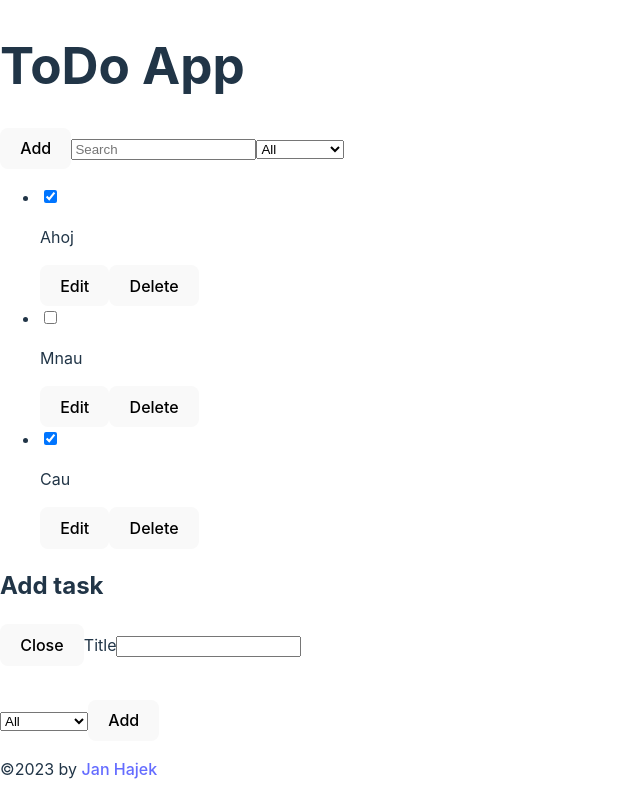
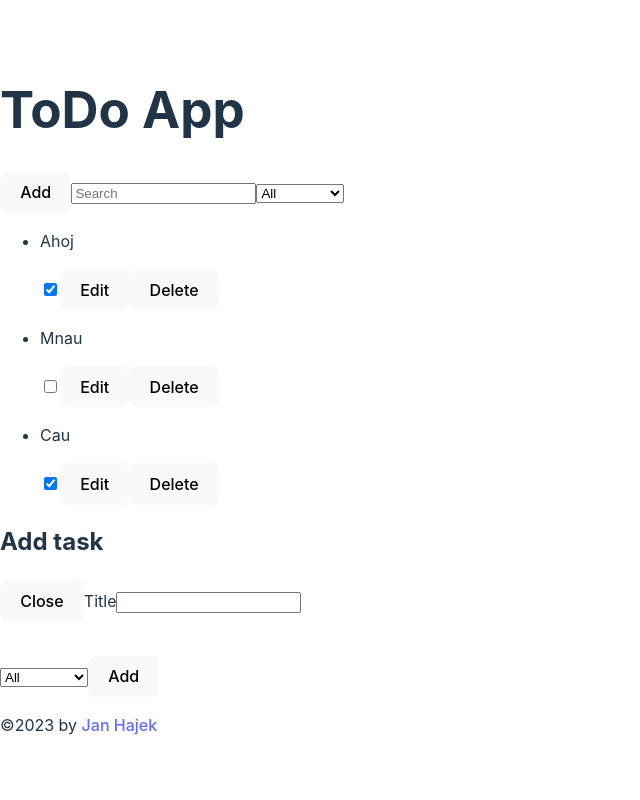
Before and after one commit to JanKomis/TodoList, a React (Vite) app: page / in a window 1280 px wide. Shown: the whole page, without its empty margins (0-640 px from the left). Built offline with nearby package versions, Linux system fonts and the light colour scheme.

Commit message:
fungující checkboxy

```diff
--- a/src/App.jsx
+++ b/src/App.jsx
@@ -41,6 +41,18 @@ export default function App() {
   //open pop up window
   const [openPopUpValue, setOpenPopUpValue] = React.useState(true);
 
+  const handleChangeCheckBox = (item) => {
+
+    //const newListValues =
+    console.log(listValue)
+    const newList = listValue.map((element) =>
+      item.key === element.key ? {...element, checked:(!element.checked)} : element
+    );
+    setListValue(newList)
+    console.log(newList)
+    //return null
+  };
+
   const openPopUp = () => {
     setOpenPopUpValue((openPopUpValue) => !openPopUpValue);
   };
@@ -62,7 +74,11 @@ export default function App() {
   };
 
   const handleAddNewItem = (listValue) => {
-    const newItem = { text: addNewItem, key: crypto.randomUUID() };
+    const newItem = {
+      text: addNewItem,
+      key: crypto.randomUUID(),
+      checked: true,
+    };
 
     setListValue((listValue) => [...listValue, newItem]);
     console.log(listValue);
@@ -81,6 +97,7 @@ export default function App() {
       <ItemContainer
         listValue={filterItems}
         onRemoveItem={handleRemoveStory}
+        handleChangeCheckBox={handleChangeCheckBox}
       ></ItemContainer>
 
       {openPopUpValue && (
@@ -122,21 +139,32 @@ function ControlContainer({ searchValue, handleSearchValue, openPopUp }) {
   );
 }
 
-function ItemContainer({ listValue, onRemoveItem }) {
+function ItemContainer({ listValue, onRemoveItem, handleChangeCheckBox }) {
   return (
     <ul>
       {listValue.map((item) => {
-        return <Item item={item} key={item.key} onRemoveItem={onRemoveItem} />;
+        return (
+          <Item
+            item={item}
+            key={item.key}
+            onRemoveItem={onRemoveItem}
+            handleChangeCheckBox={handleChangeCheckBox}
+          />
+        );
       })}
     </ul>
   );
 }
 
-function Item({ item, onRemoveItem }) {
+function Item({ item, onRemoveItem, handleChangeCheckBox }) {
   return (
     <li>
-      <input type="checkbox" checked={item.checked} />
       <p>{item.text}</p>
+      <input
+        type="checkbox"
+        checked={item.checked}
+        onChange={() => handleChangeCheckBox(item)}
+      />
       <button>Edit</button>
       <button onClick={() => onRemoveItem(item)}>Delete</button>
     </li>
```
